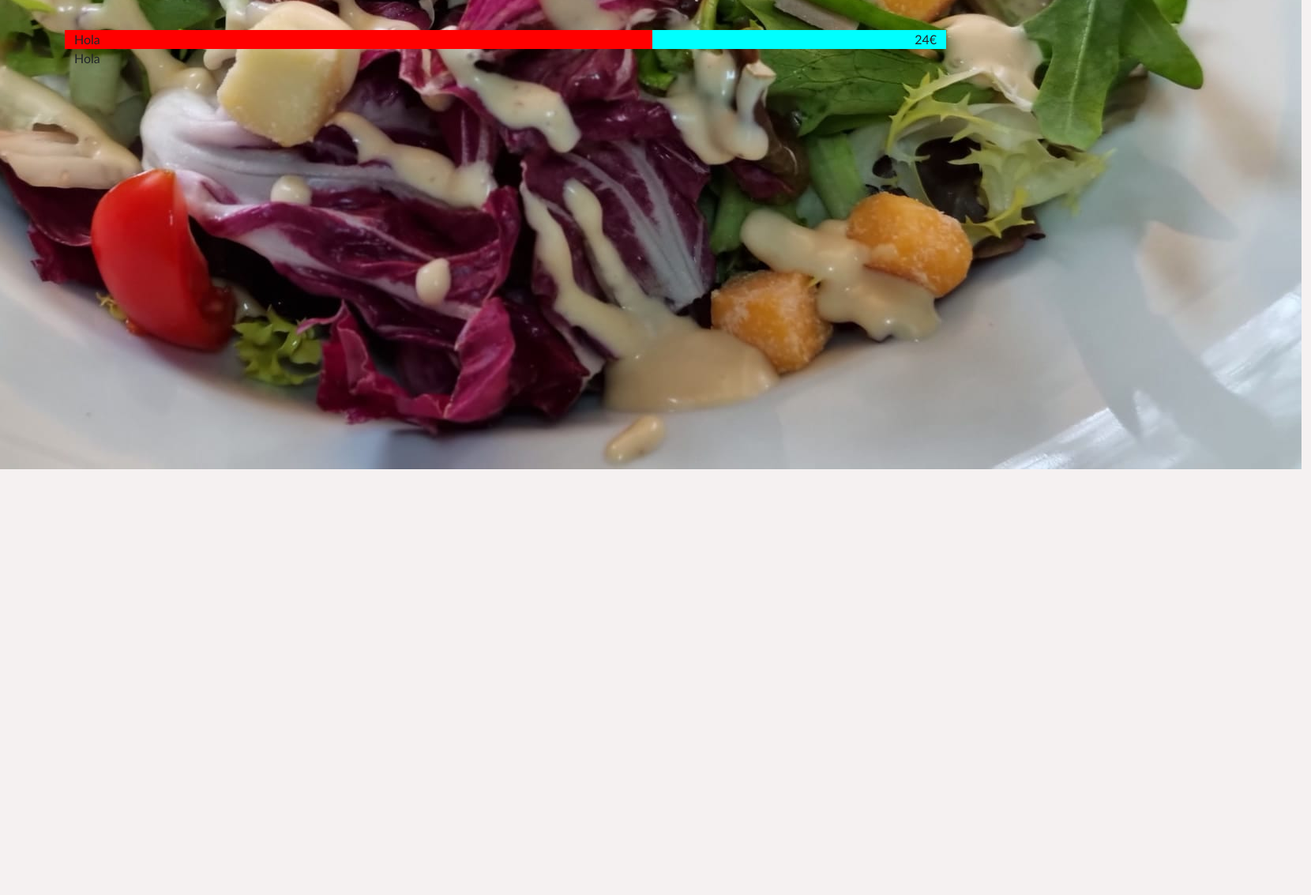
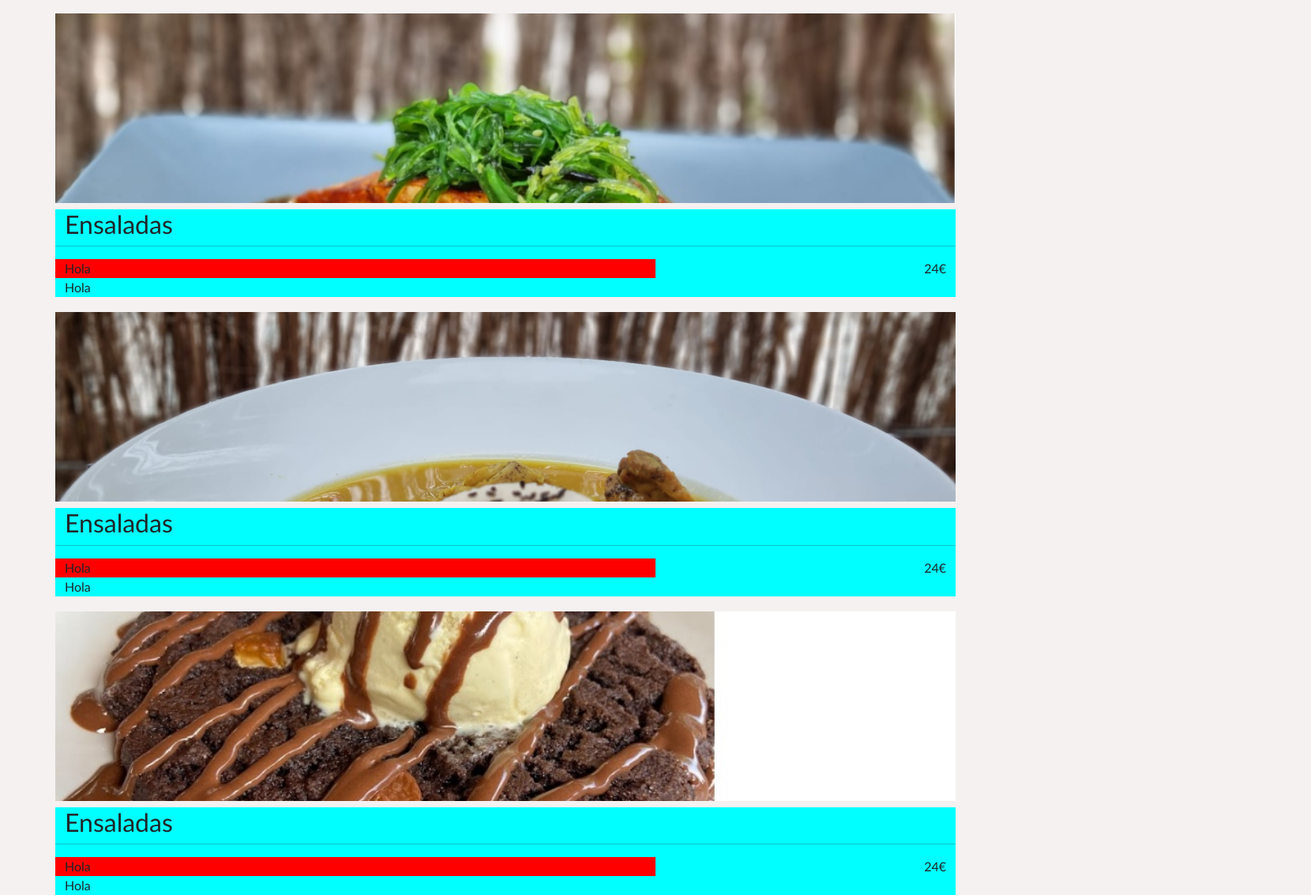
Before and after one commit to martaguillemolmos/riverclub, a plain HTML site: page pages/carta.html in a window 1280 px wide. Shown: the part 492-1625 px from the top of the page at 79% size, 1660 px wide, since content can reach past the window. Before the commit the page ends 1086 px from the top, so only its background shows below. Drawn offline with nearby package versions, Linux system fonts and the light colour scheme.

Commit message:
Estructura de la page carta.html diseñada

```diff
--- a/css/styles.css
+++ b/css/styles.css
@@ -7,6 +7,7 @@ body {
 
   background-color: #f5f1f1;
   display: flex;
+
 
   font-family: 'Trebuchet MS', 'Lucida Sans Unicode', 'Lucida Grande', 'Lucida Sans', Arial, sans-serif;
   font-size: 3 em;
@@ -320,14 +321,6 @@ background-color: red;
   background-color: aqua;
 }
 
-/* .imgCarta{
-  margin: 0;
-  padding: 0;
-
-  width: 100%;
-  height: auto;
-} */
-
 .cartaEnsaladas{
   margin: 0;
   padding: 0;
@@ -337,22 +330,95 @@ background-color: red;
   background-color: black;
 }
 
-#fotoTipo{
+
+#fotoTipoEnsalada{
+  margin-bottom: 0.5em;
   display: flex;
   justify-content: center;
   align-items: center;
 
+
+  background: url("/img/ensalada.jpg");
+  background-color: #cccccc; /* Used if the image is unavailable */
+
   width: 100%;
-  height: 50vh;
+  height: 30vh; /* You must set a specified height */
 
-  background: url("/img/carnes.jpg")
-        no-repeat 50% / cover;
+  background-position: center; /* Center the image */
+  background-repeat: no-repeat; /* Do not repeat the image */
+  background-size: cover; /* Resize the background image to cover the entire container */
 
 
 }
 
+#fotoTipoHamburguesa{
+  margin-top: 1.2em;
+  margin-bottom: 0.5em;
+  display: flex;
+  justify-content: center;
+  align-items: center;
+
+
+  background: url("/img/river3.jpg");
+  background-color: #cccccc; /* Used if the image is unavailable */
+
+  width: 100%;
+  height: 30vh; /* You must set a specified height */
+
+  background-position: center; /* Center the image */
+  background-repeat: no-repeat; /* Do not repeat the image */
+  background-size: cover; /* Resize the background image to cover the entire container */
+
+
+}
+
+#fotoTipoCarne{
+  margin-top: 1.2em;
+  margin-bottom: 0.5em;
+  display: flex;
+  justify-content: center;
+  align-items: center;
+
+
+  background: url("/img/arroz.jpg");
+  background-color: #cccccc; /* Used if the image is unavailable */
+
+  width: 100%;
+  height: 30vh; /* You must set a specified height */
+
+  background-position: center; /* Center the image */
+  background-repeat: no-repeat; /* Do not repeat the image */
+  background-size: cover; /* Resize the background image to cover the entire container */
+
+
+}
+
+#fotoTipoPostre{
+  margin-top: 1.2em;
+  margin-bottom: 0.5em;
+  display: flex;
+  justify-content: center;
+  align-items: center;
+
+
+  background: url("/img/postre.jpg");
+  background-color: #cccccc; /* Used if the image is unavailable */
+
+  width: 100%;
+  height: 30vh; /* You must set a specified height */
+
+  background-position: center; /* Center the image */
+  background-repeat: no-repeat; /* Do not repeat the image */
+  background-size: cover; /* Resize the background image to cover the entire container */
+
+}
 .h2InforCart{
   display: flex;
   justify-content: center;
   align-items: center;
 }
+
+#inforEnsaladas{
+
+  background-color: aqua;
+}
--- a/pages/carta.html
+++ b/pages/carta.html
@@ -22,7 +22,7 @@
                                   <div class="container">
                                           <div class="col-4 col-md-4 col-lg-4">
                                               <div class="imagenlogo">
-                                                  <a href="index.html" target="_self">
+                                                  <a href="../index.html" target="_self">
                                                           <img src="../img/logo.webp" alt="logocorporativo">
                                                   </a>
                                               </div>
@@ -52,18 +52,21 @@
         </div>
 
 
-        <div class="container">
-                <section class="cartaEnsaladas">
-
-                    <div class="container" id="fotoTipo">
+        <div class="container-fluid imgCartaInicio">
+                <!-- Container información ensalada. -->
+                    <div class="container" id="fotoTipoEnsalada">
                         <div class="row">
-                            <div class="col-12 col-md-12 col-lg-12">
-                                <img src="/img/ensalada.jpg" alt="ensaladas">
+                            <div class="col-12 col-md-12 col-lg-12 cartaEnsaladas">
                             </div>
                         </div>
                     </div>
 
                     <div class="container" id="inforEnsaladas">
+                        <div class="row">
+                            <div class="col-12 col-md-12 col-lg-12 h2TextCarta"><h2>Ensaladas</h2></div>
+                            <hr>
+                        </div>
+
                         <div class="row">
                                 <div class="col-8 col-md-8 col-lg-8 titleText"> Hola</div>
                                 <div class="col-4 col-md-4 col-lg-4 price"> 24€</div>
@@ -73,7 +76,78 @@
                             </div>
 
                     </div>
-                </section>
+
+                    <!-- Container información hamburguesas. -->
+                    <div class="container" id="fotoTipoHamburguesa">
+                        <div class="row">
+                            <div class="col-12 col-md-12 col-lg-12 cartaEnsaladas">
+                            </div>
+                        </div>
+                    </div>
+
+                    <div class="container" id="inforEnsaladas">
+                        <div class="row">
+                            <div class="col-12 col-md-12 col-lg-12 h2TextCarta"><h2>Ensaladas</h2></div>
+                            <hr>
+                        </div>
+
+                        <div class="row">
+                                <div class="col-8 col-md-8 col-lg-8 titleText"> Hola</div>
+                                <div class="col-4 col-md-4 col-lg-4 price"> 24€</div>
+                            </div>
+                            <div class="row">
+                                <div class="col-12 col-md-12 col-lg-12 inforText"> Hola</div>
+                            </div>
+
+                    </div>
+
+                    <!-- Container información carne. -->
+                    <div class="container" id="fotoTipoCarne">
+                        <div class="row">
+                            <div class="col-12 col-md-12 col-lg-12 cartaEnsaladas">
+                            </div>
+                        </div>
+                    </div>
+
+                    <div class="container" id="inforEnsaladas">
+                        <div class="row">
+                            <div class="col-12 col-md-12 col-lg-12 h2TextCarta"><h2>Ensaladas</h2></div>
+                            <hr>
+                        </div>
+
+                        <div class="row">
+                                <div class="col-8 col-md-8 col-lg-8 titleText"> Hola</div>
+                                <div class="col-4 col-md-4 col-lg-4 price"> 24€</div>
+                            </div>
+                            <div class="row">
+                                <div class="col-12 col-md-12 col-lg-12 inforText"> Hola</div>
+                            </div>
+
+                    </div>
+
+                <!-- Container información postre. -->
+                <div class="container" id="fotoTipoPostre">
+                    <div class="row">
+                        <div class="col-12 col-md-12 col-lg-12 cartaEnsaladas">
+                        </div>
+                    </div>
+                </div>
+
+                <div class="container" id="inforEnsaladas">
+                    <div class="row">
+                        <div class="col-12 col-md-12 col-lg-12 h2TextCarta"><h2>Ensaladas</h2></div>
+                        <hr>
+                    </div>
+
+                    <div class="row">
+                            <div class="col-8 col-md-8 col-lg-8 titleText"> Hola</div>
+                            <div class="col-4 col-md-4 col-lg-4 price"> 24€</div>
+                        </div>
+                        <div class="row">
+                            <div class="col-12 col-md-12 col-lg-12 inforText"> Hola</div>
+                        </div>
+
+                </div>
         </div>
 
     <script src="https://cdn.jsdelivr.net/npm/bootstrap@5.3.2/dist/js/bootstrap.bundle.min.js" integrity="sha384-C6RzsynM9kWDrMNeT87bh95OGNyZPhcTNXj1NW7RuBCsyN/o0jlpcV8Qyq46cDfL" crossorigin="anonymous"></script>
```
